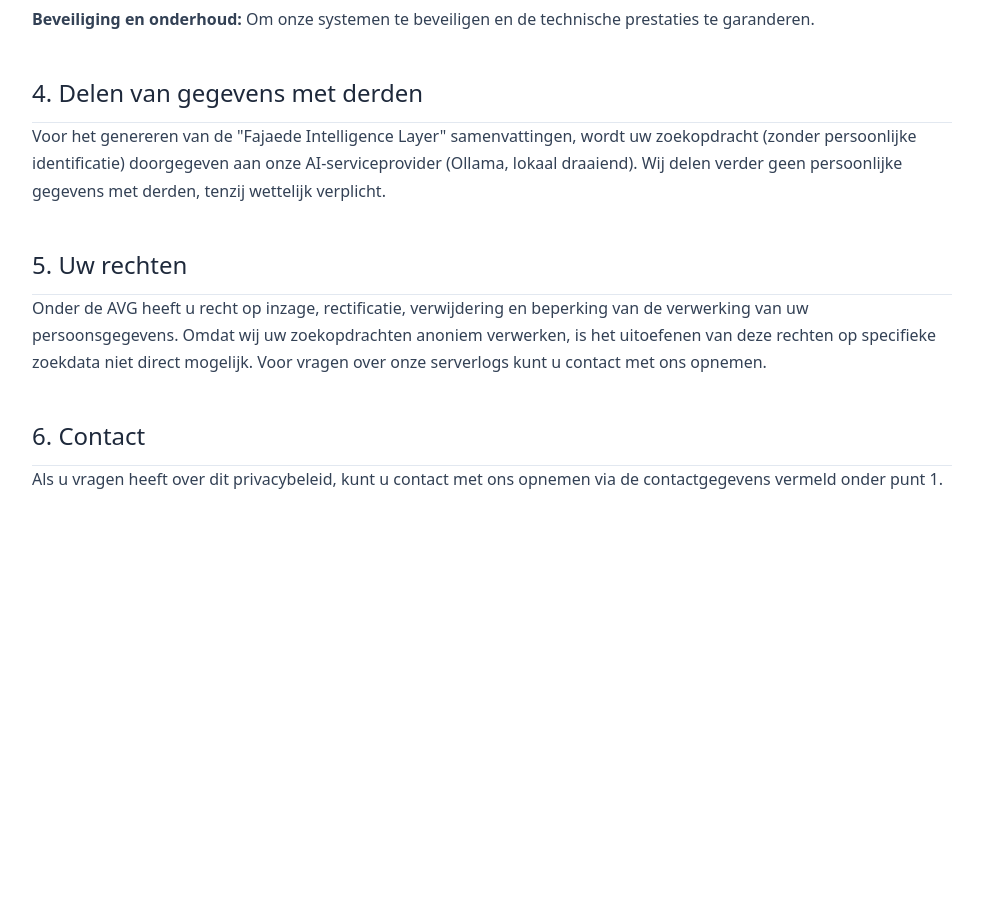
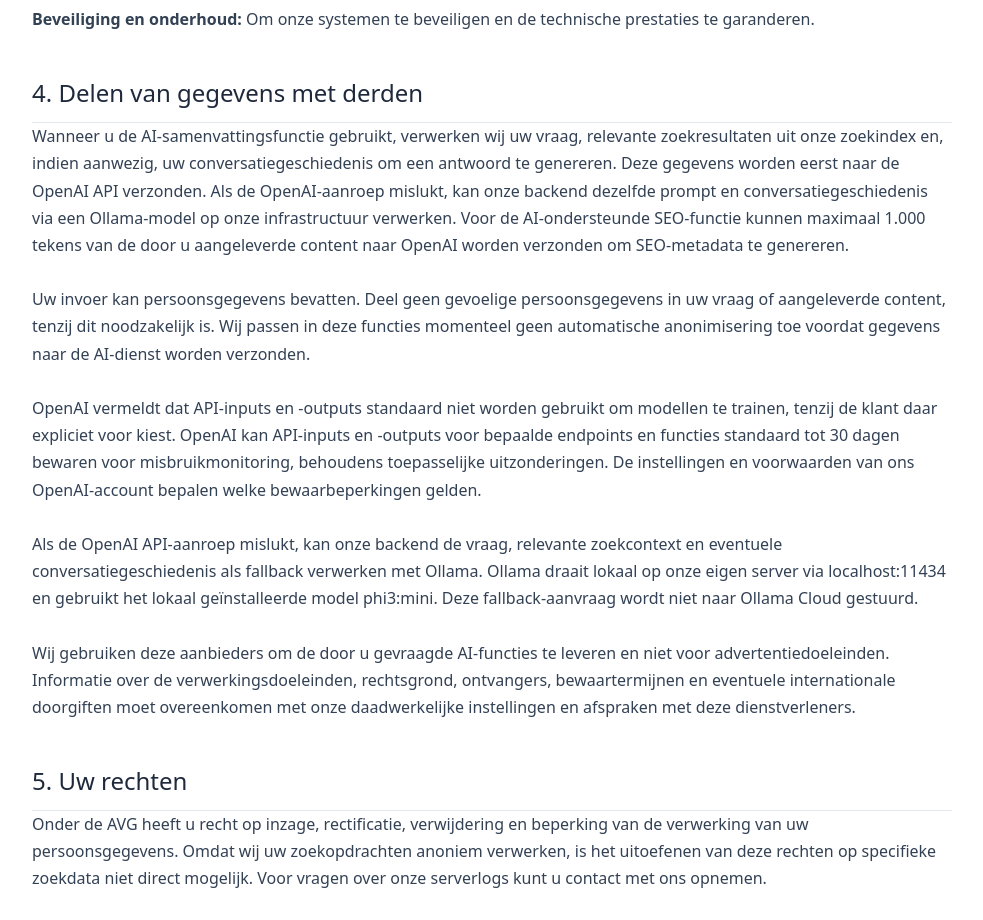
Before and after one commit to fajaede/europese-zoekmachine, a Next.js app in the folder frontend-next/: page /privacy-policy in a window 1280 px wide. Shown: the part 925-1845 px from the top of the page, without its empty margins (148-1131 px from the left). Before the commit the page ends 1466 px from the top, so only its background shows below. Built offline with nearby package versions, Linux system fonts and the light colour scheme; no server answers.

Commit message:
Clarify local Ollama privacy fallback

```diff
--- a/frontend-next/app/privacy-policy/page.tsx
+++ b/frontend-next/app/privacy-policy/page.tsx
@@ -82,10 +82,38 @@
         4. Delen van gegevens met derden
       </h2>
       <p>
-        Voor het genereren van de &quot;Fajaede Intelligence Layer&quot; samenvattingen,
-        wordt uw zoekopdracht (zonder persoonlijke identificatie) doorgegeven
-        aan onze AI-serviceprovider (Ollama, lokaal draaiend). Wij delen verder
-        geen persoonlijke gegevens met derden, tenzij wettelijk verplicht.
+        Wanneer u de AI-samenvattingsfunctie gebruikt, verwerken wij uw vraag,
+        relevante zoekresultaten uit onze zoekindex en, indien aanwezig, uw
+        conversatiegeschiedenis om een antwoord te genereren. Deze gegevens
+        worden eerst naar de OpenAI API verzonden. Als de OpenAI-aanroep mislukt,
+        kan onze backend dezelfde prompt en conversatiegeschiedenis via een
+        Ollama-model op onze infrastructuur verwerken. Voor de AI-ondersteunde
+        SEO-functie kunnen maximaal 1.000 tekens van de door u aangeleverde
+        content naar OpenAI worden verzonden om SEO-metadata te genereren.
+        <br /><br />
+        Uw invoer kan persoonsgegevens bevatten. Deel geen gevoelige
+        persoonsgegevens in uw vraag of aangeleverde content, tenzij dit
+        noodzakelijk is. Wij passen in deze functies momenteel geen automatische
+        anonimisering toe voordat gegevens naar de AI-dienst worden verzonden.
+        <br /><br />
+        OpenAI vermeldt dat API-inputs en -outputs standaard niet worden gebruikt
+        om modellen te trainen, tenzij de klant daar expliciet voor kiest.
+        OpenAI kan API-inputs en -outputs voor bepaalde endpoints en functies
+        standaard tot 30 dagen bewaren voor misbruikmonitoring, behoudens
+        toepasselijke uitzonderingen. De instellingen en voorwaarden van ons
+        OpenAI-account bepalen welke bewaarbeperkingen gelden.
+        <br /><br />
+        Als de OpenAI API-aanroep mislukt, kan onze backend de vraag,
+        relevante zoekcontext en eventuele conversatiegeschiedenis als fallback
+        verwerken met Ollama. Ollama draait lokaal op onze eigen server via
+        localhost:11434 en gebruikt het lokaal geïnstalleerde model phi3:mini.
+        Deze fallback-aanvraag wordt niet naar Ollama Cloud gestuurd.
+        <br /><br />
+        Wij gebruiken deze aanbieders om de door u gevraagde AI-functies te
+        leveren en niet voor advertentiedoeleinden. Informatie over de
+        verwerkingsdoeleinden, rechtsgrond, ontvangers, bewaartermijnen en
+        eventuele internationale doorgiften moet overeenkomen met onze
+        daadwerkelijke instellingen en afspraken met deze dienstverleners.
       </p>
 
       <h2 style={{ fontSize: 24, marginTop: 40, color: "#1e293b", borderBottom: '1px solid #e2e8f0', paddingBottom: '8px' }}>5. Uw rechten</h2>
```
